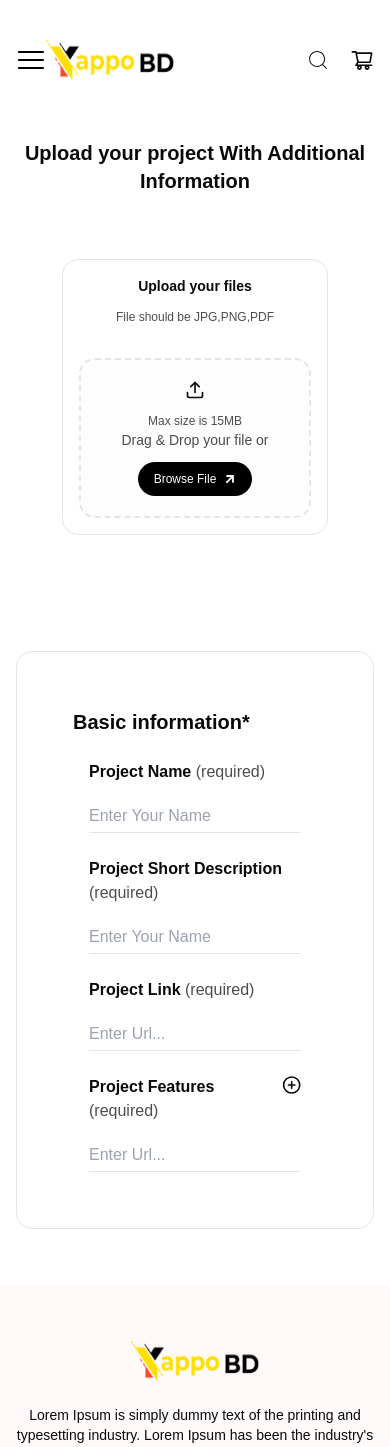
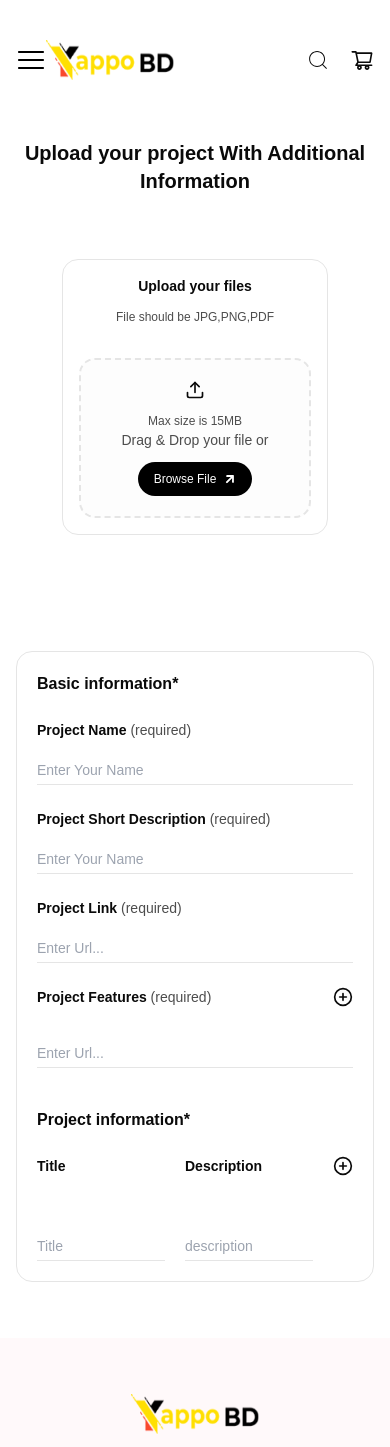
Before and after one commit to AetherZen/AetherZen-Products-v0, a Next.js app: page /upload-project in a window 390 px wide. Shown: the top 1447 px of the page. Built offline with nearby package versions, Linux system fonts and the light colour scheme.

Commit message:
added project info section

```diff
--- a/src/components/uploadSection/UploadSection.jsx
+++ b/src/components/uploadSection/UploadSection.jsx
@@ -10,33 +10,25 @@ import { MdOutlineCancel } from "react-icons/md";
 import { FiPlusCircle } from "react-icons/fi";
 
 const UploadSection = () => {
-  const [images, setImages] = useState([]);
   const [singleFeature, setSingleFeature] = useState("");
-  const [allFeatures, setAllFeatures] = useState([]);
+  const [singleInfo, setSingleInfo] = useState({
+    title: "",
+    description: "",
+  });
   const [projectData, setProjectData] = useState({
     images: [],
     proName: "",
     shortDescription: "",
     proLink: "",
     features: [],
+    info: [],
   });
 
   const handleFileChange = async (event) => {
     const file = event.target.files[0];
     const imageUrl = await uploadImageToImgBB(file);
-    setImages([...images, imageUrl]);
     setProjectData((prev) => {
-      return { ...prev, images };
-    });
-    console.log(projectData);
-  };
-
-  const handleRemove = (idx) => {
-    const filteredImages = images?.filter((images, id) => id !== idx);
-    setImages(filteredImages);
-    console.log(filteredImages);
-    setProjectData((prev) => {
-      return { ...prev, images };
+      return { ...prev, images: [...prev.images, imageUrl] };
     });
   };
 
@@ -49,12 +41,14 @@ const UploadSection = () => {
   };
 
   const handleAddFeatures = () => {
-    setAllFeatures((prev) => [...prev, singleFeature]);
+    if (!singleFeature) {
+      return;
+    }
+
     setProjectData((prev) => {
-      return { ...prev, features: allFeatures };
+      return { ...prev, features: [...prev.features, singleFeature] };
     });
     setSingleFeature("");
-    console.log(projectData);
   };
 
   return (
@@ -107,7 +101,7 @@ const UploadSection = () => {
             </div>
           </div>
           <div>
-            {images?.map((item, idx) => (
+            {projectData?.images?.map((item, idx) => (
               <div
                 key={idx}
                 className="flex justify-between px-2 mb-5 items-center border rounded-xl bg-[#DDDDDD0F]"
@@ -124,7 +118,14 @@ const UploadSection = () => {
                 </div>
                 <div>
                   <MdOutlineCancel
-                    onClick={() => handleRemove(idx)}
+                    onClick={() =>
+                      setProjectData((prev) => {
+                        return {
+                          ...prev,
+                          images: prev?.images.filter((_, id) => id !== idx),
+                        };
+                      })
+                    }
                     className="text-red-600 text-2xl cursor-pointer"
                   />
                 </div>
@@ -136,13 +137,16 @@ const UploadSection = () => {
 
       {/* Basic Information Section */}
       <div className="section-padding-y">
-        <div className="grid grid-cols-1 md:grid-cols-2  xl:gap-28 p-14 border rounded-2xl">
+        <div className="grid grid-cols-1 md:grid-cols-2 gap-y-10 xl:gap-28 p-5 xl:p-14 border rounded-2xl">
           <div className="">
-            <h1 className="text-xl font-semibold">Basic information*</h1>
-            <div className="px-4">
+            <h1 className="md:text-xl font-semibold">Basic information*</h1>
+            <div className="md:px-4">
               {/* project name */}
               <div className="mt-6">
-                <label htmlFor="proName" className="font-semibold block">
+                <label
+                  htmlFor="proName"
+                  className="font-semibold block  text-sm md:text-base"
+                >
                   Project Name{" "}
                   <span className="text-[#4D4D4D] font-normal">(required)</span>
                 </label>
@@ -150,7 +154,7 @@ const UploadSection = () => {
                   type="text"
                   name="proName"
                   placeholder="Enter Your Name"
-                  className="border-b py-1 w-full mt-4 focus:outline-none"
+                  className="border-b py-1 w-full mt-4 focus:outline-none text-sm md:text-base"
                   onChange={handleOnchange}
                 />
               </div>
@@ -159,31 +163,38 @@ const UploadSection = () => {
               <div className="mt-6">
                 <label
                   htmlFor="shortDescription"
-                  className="font-semibold block"
+                  className="font-semibold block text-sm md:text-base"
                 >
                   Project Short Description{" "}
-                  <span className="text-[#4D4D4D] font-normal">(required)</span>
+                  <span className="text-[#4D4D4D] font-normal ">
+                    (required)
+                  </span>
                 </label>
                 <input
                   type="text"
                   name="shortDescription"
                   placeholder="Enter Your Name"
-                  className="border-b py-1 w-full mt-4 focus:outline-none"
+                  className="border-b py-1 w-full mt-4 focus:outline-none text-sm md:text-base"
                   onChange={handleOnchange}
                 />
               </div>
 
               {/* project link */}
               <div className="mt-6">
-                <label htmlFor="proLink" className="font-semibold block">
+                <label
+                  htmlFor="proLink"
+                  className="font-semibold block text-sm md:text-base"
+                >
                   Project Link{" "}
-                  <span className="text-[#4D4D4D] font-normal">(required)</span>
+                  <span className="text-[#4D4D4D] font-normal ">
+                    (required)
+                  </span>
                 </label>
                 <input
                   type="url"
                   name="proLink"
                   placeholder="Enter Url..."
-                  className="border-b py-1 w-full mt-4 focus:outline-none"
+                  className="border-b py-1 w-full mt-4 focus:outline-none text-sm md:text-base"
                   onChange={handleOnchange}
                 />
               </div>
@@ -191,7 +202,10 @@ const UploadSection = () => {
               {/* project Features */}
               <div className="mt-6">
                 <div className="flex justify-between">
-                  <label htmlFor="features" className="font-semibold block">
+                  <label
+                    htmlFor="features"
+                    className="font-semibold block text-sm md:text-base"
+                  >
                     Project Features{" "}
                     <span className="text-[#4D4D4D] font-normal">
                       (required)
@@ -202,17 +216,126 @@ const UploadSection = () => {
                     className="text-xl cursor-pointer"
                   />
                 </div>
-                {allFeatures?.map((feature, idx) => (
-                  <p key={idx}>{idx + 1}. {feature}</p>
-                ))}
+                <div className="mt-4">
+                  {projectData?.features?.length > 0 &&
+                    projectData?.features?.map((feature, idx) => (
+                      <p
+                        className="flex justify-between mb-2 text-sm md:text-base"
+                        key={idx}
+                      >
+                        {idx + 1}. {feature}{" "}
+                        <MdOutlineCancel
+                          onClick={() =>
+                            setProjectData((prev) => {
+                              return {
+                                ...prev,
+                                features: prev?.features.filter(
+                                  (_, id) => id !== idx
+                                ),
+                              };
+                            })
+                          }
+                          className="text-lg cursor-pointer"
+                        />
+                      </p>
+                    ))}
+                </div>
                 <input
                   type="url"
                   name="features"
                   placeholder="Enter Url..."
-                  className="border-b py-1 w-full mt-4 focus:outline-none"
+                  className="border-b py-1 w-full mt-4 focus:outline-none text-sm md:text-base"
                   onChange={(e) => setSingleFeature(e.target.value)}
                   value={singleFeature}
                 />
+              </div>
+            </div>
+          </div>
+
+          <div className="">
+            <h1 className="md:text-xl font-semibold">Project information*</h1>
+
+            <div className="md:px-4 mt-6">
+              <div></div>
+              {/* project name */}
+              <div className="mt-6">
+                <label
+                  htmlFor="proName"
+                  className="font-semibold flex justify-between gap-5"
+                >
+                  <span className="block flex-1 text-sm md:text-base">
+                    Title
+                  </span>
+                  <span className="block flex-1 text-sm md:text-base">
+                    Description
+                  </span>
+                  <FiPlusCircle
+                    onClick={() => {
+                      if (!singleInfo?.title || !singleInfo?.description) {
+                        return;
+                      }
+                      setProjectData((prev) => {
+                        return {
+                          ...prev,
+                          info: [...prev.info, singleInfo],
+                        };
+                      });
+
+                      setSingleInfo({ title: "", description: "" });
+                    }}
+                    className="text-xl cursor-pointer"
+                  />
+                </label>
+                <div className="flex flex-col gap-1  my-5 px-6">
+                {projectData?.info?.map((item, idx) => (
+                    <p
+                      className="justify-between items-center w-full flex "
+                      key={idx}
+                    >
+                      <span className="inline-block font-bold flex-1">
+                        {idx + 1}. {item?.title}
+                      </span>{" "}
+                      <span className="inline-block items-start flex-1">
+                        {item?.description}
+                      </span>
+                    </p>
+                ))}
+                </div>
+                <div className="flex justify-between gap-5">
+                  <input
+                    type="text"
+                    name="pTitle"
+                    placeholder="Title"
+                    value={singleInfo?.title}
+                    className="border-b py-1 w-full mt-4 focus:outline-none text-sm md:text-base"
+                    onChange={(e) => {
+                      setSingleInfo((prev) => {
+                        return {
+                          ...prev,
+                          title: e.target.value,
+                        };
+                      });
+                    }}
+                  />
+                  <input
+                    type="text"
+                    name="pDescription"
+                    placeholder="description"
+                    value={singleInfo?.description}
+                    className="border-b py-1 w-full mt-4 focus:outline-none text-sm md:text-base"
+                    onChange={(e) => {
+                      setSingleInfo((prev) => {
+                        return {
+                          ...prev,
+                          description: e.target.value,
+                        };
+                      });
+                    }}
+                  />
+                  <div>
+                    <FiPlusCircle className="text-xl cursor-pointer invisible" />
+                  </div>
+                </div>
               </div>
             </div>
           </div>
```
